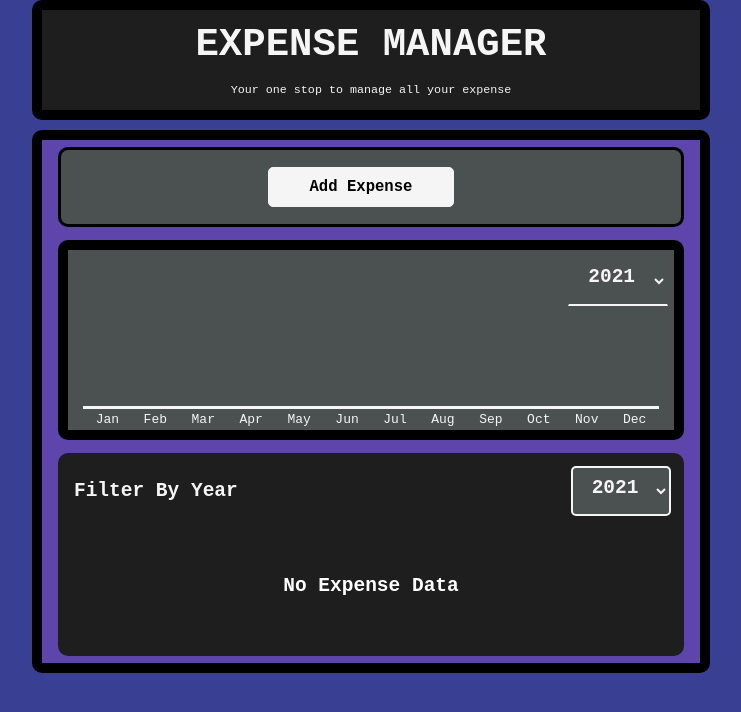
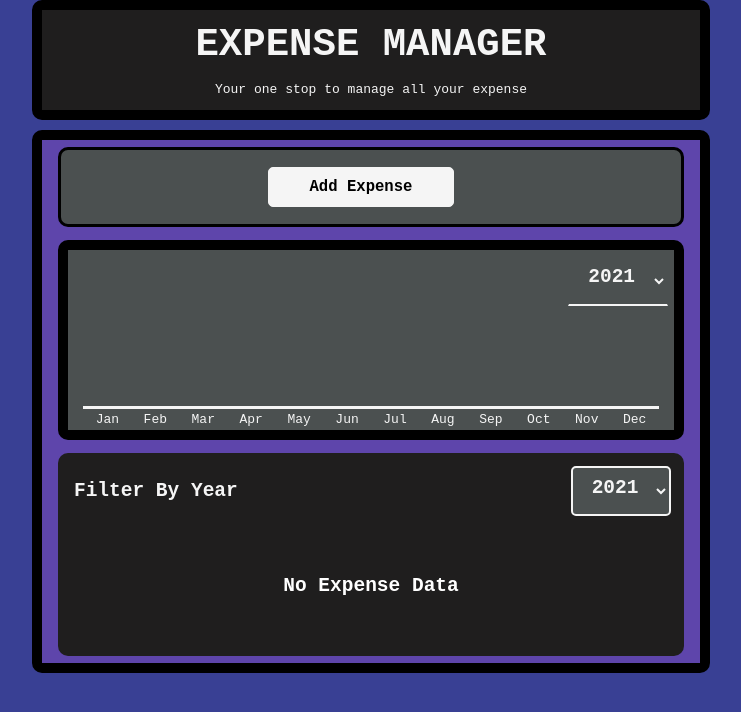
Before and after one commit to AbhishekTomr/money-tracker, a React (Create React App) app: page / in a window 1280 px wide. Shown: the top 712 px of the page, without its empty margins (269-1010 px from the left). Built offline with nearby package versions, Linux system fonts and the light colour scheme.

Commit message:
changing p tag font in main header

```diff
--- a/src/css/App.css
+++ b/src/css/App.css
@@ -25,7 +25,7 @@
 
 }
 .head p{
-    font-size: .9rem;
+    font-size: 1rem;
     width: 100%;
 }
 main{
@@ -72,4 +72,5 @@ main{
     .head h1{
         font-size: 1.7rem;
     }
+
 }
```
